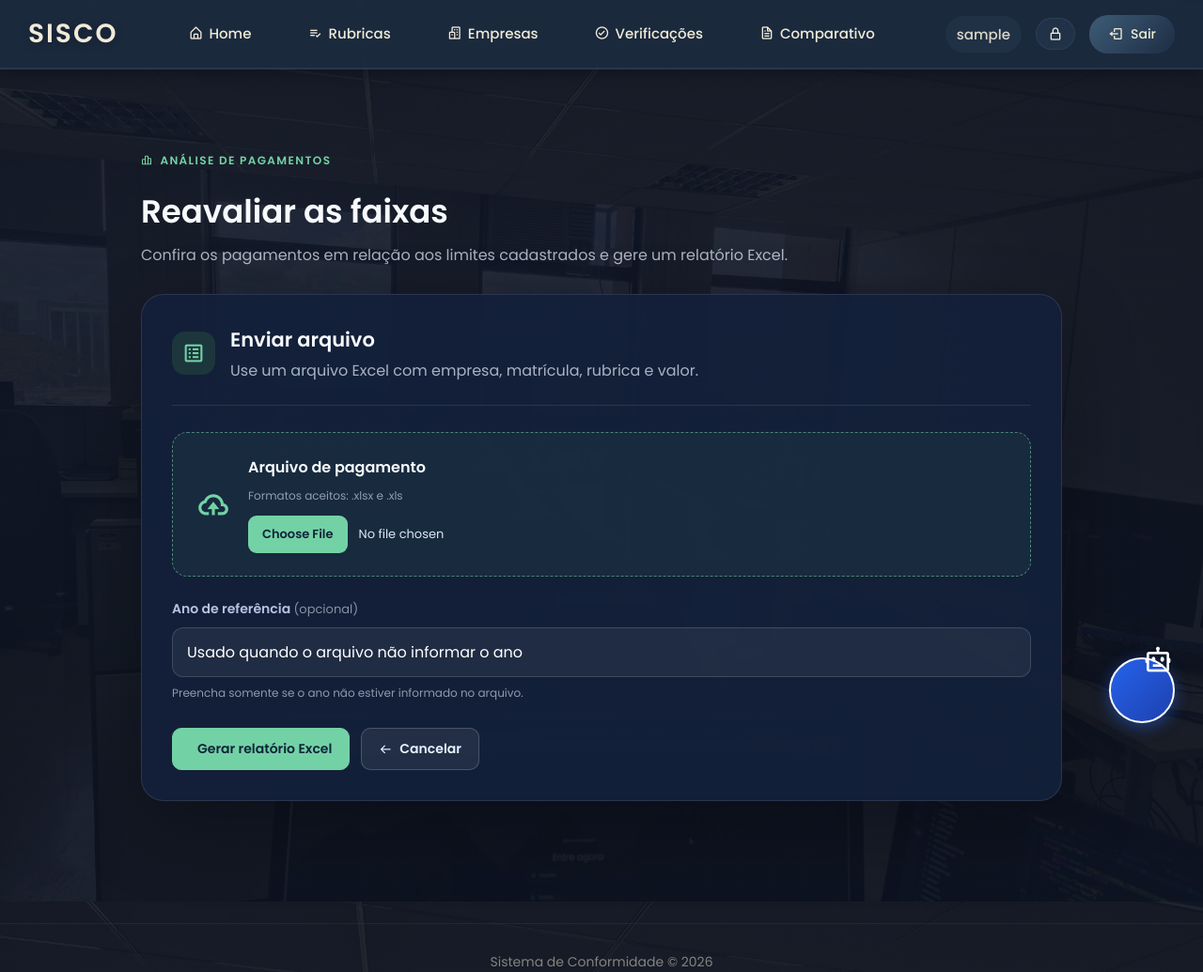
After one commit to juliocesardsl/sisco, a Django app: page /conformidade/reavaliar-faixas/ in a window 1280 px wide. The commit adds this page. Shown: the whole page at 94% size. Run offline with Django 5.2, Linux system fonts and the light colour scheme; the visitor is signed in with stand-in values (Sample User, id 1); parts of the project's set-up code (start-up, migrations or seed data) failed here and were passed over.

Commit message:
Atualização

```diff
--- a/conformidade/forms.py
+++ b/conformidade/forms.py
@@ -102,6 +102,19 @@ class PadraoComparacaoForm(forms.Form):
         widget=forms.FileInput(attrs={'class': 'form-control', 'accept': '.xlsx,.xls'})
     )
 
+class ReavaliarFaixasForm(forms.Form):
+    arquivo_pagamento = forms.FileField(
+        label='Arquivo de pagamento',
+        widget=forms.FileInput(attrs={'class': 'form-control', 'accept': '.xlsx,.xls'})
+    )
+    ano_referencia = forms.IntegerField(
+        label='Ano de referência (opcional)',
+        required=False,
+        min_value=2000,
+        max_value=2100,
+        widget=forms.NumberInput(attrs={'class': 'form-control', 'placeholder': 'Usado quando o arquivo não informar o ano'})
+    )
+
 
 class VerificacaoConformidadeForm(ModelForm):
     rubrica = forms.CharField(
--- a/conformidade/urls.py
+++ b/conformidade/urls.py
@@ -34,4 +34,5 @@ urlpatterns = [
     path('verificacoes/resultados/relatorio-carga-horaria/', views.exportar_relatorio_carga_horaria, name='relatorio_carga_horaria'),
     path('servidor/<int:index>/', views.servidor_detail, name='servidor_detail'),
     path('agente/', views.agente_assistente_view, name='agente_assistente'),
+    path('reavaliar-faixas/', views.reavaliar_faixas, name='reavaliar_faixas'),
 ]
--- a/conformidade/views.py
+++ b/conformidade/views.py
@@ -15,9 +15,11 @@ import tempfile
 import os
 from .models import Rubrica, Empresa, PadraoConformidade, VerificacaoConformidade
 from .forms import RubricaForm, EmpresaForm, PadraoConformidadeForm, PadraoComparacaoForm, VerificacaoConformidadeForm
+from .forms import RubricaForm, EmpresaForm, PadraoConformidadeForm, PadraoComparacaoForm, VerificacaoConformidadeForm, ReavaliarFaixasForm
 from .exporters import exportar_verificacoes_csv, exportar_comparacao_excel
 from .relatorio_gerador import gerar_relatorio_carga_horaria
 from .verificacao_utils import processar_verificacao, comparar_extrator_por_mes
+from .verificacao_utils import processar_verificacao, comparar_extrator_por_mes, _parse_extrator_para_comparacao
 from .agent import gerar_resposta_agente
 
 
@@ -30,6 +32,112 @@ def agente_assistente_view(request):
         if request.headers.get('x-requested-with') == 'XMLHttpRequest':
             return JsonResponse({'resposta': resposta})
     return render(request, 'conformidade/agente.html', {'resposta': resposta})
+
+@login_required
+def reavaliar_faixas(request):
+    if request.method != 'POST':
+        return render(request, 'conformidade/reavaliar_faixas.html', {'form': ReavaliarFaixasForm()})
+
+    form = ReavaliarFaixasForm(request.POST, request.FILES)
+    if not form.is_valid():
+        return render(request, 'conformidade/reavaliar_faixas.html', {'form': form})
+
+    try:
+        resumo = _parse_extrator_para_comparacao(request.FILES['arquivo_pagamento'])
+    except Exception as exc:
+        form.add_error('arquivo_pagamento', str(exc))
+        return render(request, 'conformidade/reavaliar_faixas.html', {'form': form})
+
+    ano_form = form.cleaned_data.get('ano_referencia')
+    resultados = []
+    for item in resumo.to_dict('records'):
+        ano = item.get('ano_referencia') or ano_form
+        try:
+            ano = int(float(ano)) if ano else None
+        except (TypeError, ValueError):
+            ano = None
+        valor = item.get('valor')
+        try:
+            valor = float(valor)
+        except (TypeError, ValueError):
+            valor = None
+        if valor is None:
+            status = 'Valor inválido'
+        elif 40000 <= valor < 60000:
+            status = 'valores acima de 40.000 e abaixo de 60.000'
+        elif 60000 <= valor < 80000:
+            status = 'valores acima de 60.000 e abaixo de 80.000'
+        elif 80000 <= valor < 100000:
+            status = 'valores acima de 80.000 e abaixo de 100.000'
+        elif 100000 <= valor < 200000:
+            status = 'valores acima de 100.000 e abaixo de 200.000'
+        elif 200000 <= valor < 300000:
+            status = 'valores acima de 200.000 e abaixo de 300.000'
+        elif 300000 <= valor < 400000:
+            status = 'valores acima de 300.000 e abaixo de 400.000'
+        elif 400000 <= valor < 500000:
+            status = 'valores acima de 400.000 e abaixo de 500.000'
+        elif 500000 <= valor < 600000:
+            status = 'valores acima de 500.000 e abaixo de 600.000'
+        elif 600000 <= valor < 700000:
+            status = 'valores acima de 600.000 e abaixo de 700.000'
+        else:
+            status = 'Fora da faixa'
+        resultados.append({
+            'empresa': item.get('empresa', ''), 'matricula': item.get('matricula', ''),
+            'cpf': item.get('cpf', ''), 'nome_servidor': item.get('nome_servidor', ''),
+            'cargo': item.get('descricao_cargo') or item.get('cargo', ''),
+            'nr_parcela_inicial': item.get('nr_parcela_inicial', ''),
+            'prazo_parcela': item.get('prazo_parcela', ''),
+            'rubrica': item.get('rubrica', ''), 'descricao_rubrica': item.get('dc_rubrica', ''),
+            'referencia_anterior': '', 'versao_anterior': '',
+            'referencia_atual': item.get('mes_referencia', '') and f"{int(float(item.get('mes_referencia'))):02d}{ano or ''}" or '',
+            'versao_atual': item.get('versao', ''), 'valor_pago': valor, 'ano': ano or '',
+            'status': status,
+        })
+    return _exportar_reavaliacao_excel(resultados)
+
+
+def _exportar_reavaliacao_excel(resultados):
+    import math
+    from openpyxl import Workbook
+    from openpyxl.styles import Font, PatternFill, Alignment
+
+    def valor_excel(value):
+        if value is None:
+            return ''
+        try:
+            if math.isnan(value):
+                return ''
+        except TypeError:
+            pass
+        return value
+
+    workbook = Workbook()
+    sheet = workbook.active
+    sheet.title = 'Reavaliacao das faixas'
+    headers = [
+        'EMPRESA', 'CPF', 'MATRÍCULA', 'NOME', 'CATEGORIA', 'RUBRICA', 'DESCRIÇÃO DA RUBRICA', 'VALOR DA RUBRICA',
+        'PRAZO PARCELA', 'PARCELA INICIAL', 'STATUS FAIXA', 'REFERÊNCIA ATUAL', 'VERSÃO MÊS ATUAL'
+
+    ]
+    sheet.append(headers)
+    for cell in sheet[1]:
+        cell.font = Font(bold=True, color='FFFFFF')
+        cell.fill = PatternFill('solid', fgColor='4472C4')
+        cell.alignment = Alignment(horizontal='center')
+    for item in resultados:
+        sheet.append([valor_excel(item.get(key, '')) for key in (
+            'empresa', 'cpf', 'matricula', 'nome_servidor', 'cargo', 'rubrica', 'descricao_rubrica', 'valor_pago',
+            'prazo_parcela', 'nr_parcela_inicial', 'status', 'referencia_atual', 'versao_atual'
+        )])
+    for column in sheet.columns:
+        width = min(max(len(str(cell.value or '')) for cell in column) + 2, 30)
+        sheet.column_dimensions[column[0].column_letter].width = width
+    response = HttpResponse(content_type='application/vnd.openxmlformats-officedocument.spreadsheetml.sheet')
+    response['Content-Disposition'] = 'attachment; filename="reavaliacao_faixas.xlsx"'
+    workbook.save(response)
+    return response
 
 
 # ===== RUBRICAS =====
--- a/templates/base.html
+++ b/templates/base.html
@@ -78,12 +78,6 @@
         {% block content %}{% endblock %}
     </div>
 
-    <div id="loadingOverlay" class="loading-overlay hidden" aria-hidden="true">
-        <div class="loading-card">
-            <i class='bx bx-loader-alt loading-icon'></i>
-            <p>Carregando, aguarde...</p>
-        </div>
-    </div>
 
     <footer class="footer-section">
         <p class="footer-text">Sistema de Conformidade © 2026</p>
--- /dev/null
+++ b/templates/conformidade/reavaliar_faixas.html
@@ -0,0 +1,91 @@
+{% extends "base.html" %}
+
+{% block title %}Reavaliar as faixas - SISCO{% endblock %}
+
+{% block content %}
+<div class="faixas-page">
+    <div class="faixas-header">
+        <div>
+            <span class="eyebrow"><i class="bx bx-bar-chart-alt-2"></i> Análise de pagamentos</span>
+            <h1>Reavaliar as faixas</h1>
+            <p>Confira os pagamentos em relação aos limites cadastrados e gere um relatório Excel.</p>
+        </div>
+    </div>
+
+    <div class="faixas-panel">
+        <div class="panel-heading">
+            <div class="panel-icon"><i class="bx bx-spreadsheet"></i></div>
+            <div>
+                <h2>Enviar arquivo</h2>
+                <p>Use um arquivo Excel com empresa, matrícula, rubrica e valor.</p>
+            </div>
+        </div>
+
+        <form method="post" enctype="multipart/form-data" class="faixas-form">
+            {% csrf_token %}
+            {% if form.non_field_errors %}
+                <div class="alert alert-danger">{{ form.non_field_errors }}</div>
+            {% endif %}
+
+            <div class="upload-zone">
+                <i class="bx bx-cloud-upload"></i>
+                <div>
+                    <label for="{{ form.arquivo_pagamento.id_for_label }}">Arquivo de pagamento</label>
+                    <p>Formatos aceitos: .xlsx e .xls</p>
+                    {{ form.arquivo_pagamento }}
+                    {% if form.arquivo_pagamento.errors %}<small class="field-error">{{ form.arquivo_pagamento.errors.0 }}</small>{% endif %}
+                </div>
+            </div>
+
+            <div class="field-group">
+                <label for="{{ form.ano_referencia.id_for_label }}">Ano de referência <span>(opcional)</span></label>
+                {{ form.ano_referencia }}
+                {% if form.ano_referencia.errors %}<small class="field-error">{{ form.ano_referencia.errors.0 }}</small>{% endif %}
+                <small class="field-help">Preencha somente se o ano não estiver informado no arquivo.</small>
+            </div>
+
+            <div class="form-actions">
+                <button type="submit" class="btn btn-primary"><i class="bx bx-file-export"></i> Gerar relatório Excel</button>
+                <a href="{% url 'home' %}" class="btn btn-secondary"><i class="bx bx-arrow-back"></i> Cancelar</a>
+            </div>
+        </form>
+    </div>
+</div>
+{% endblock %}
+
+{% block extra_css %}
+<style>
+.faixas-page { max-width: 980px; margin: 0 auto; padding: 18px 20px 60px; }
+.faixas-header { margin-bottom: 28px; }
+.eyebrow { display: inline-flex; align-items: center; gap: 7px; color: #73d2a5; font-size: 12px; font-weight: 700; letter-spacing: 1.4px; text-transform: uppercase; }
+.eyebrow i, .panel-icon i, .upload-zone > i, .form-actions i { position: static; top: auto; left: auto; color: inherit; }
+.faixas-header h1 { color: #f8fafe; font-size: 34px; margin: 10px 0 8px; }
+.faixas-header p, .panel-heading p { color: rgba(232, 241, 255, .7); margin: 0; line-height: 1.6; }
+.faixas-panel { background: rgba(20, 32, 58, .94); border: 1px solid rgba(255,255,255,.1); border-radius: 24px; box-shadow: 0 30px 80px rgba(0,0,0,.28); padding: 32px; }
+.panel-heading { display: flex; gap: 16px; align-items: center; border-bottom: 1px solid rgba(255,255,255,.1); padding-bottom: 24px; margin-bottom: 28px; }
+.panel-heading h2 { color: #f8fafe; font-size: 21px; margin: 0 0 5px; }
+.panel-icon { width: 46px; height: 46px; display: grid; place-items: center; flex: 0 0 46px; border-radius: 14px; background: rgba(76,175,80,.16); color: #73d2a5; font-size: 25px; }
+.faixas-form { display: grid; gap: 24px; }
+.upload-zone { display: flex; align-items: center; gap: 18px; border: 1px dashed rgba(115,210,165,.55); border-radius: 16px; padding: 24px; background: rgba(115,210,165,.06); }
+.upload-zone > i { color: #73d2a5; font-size: 38px; }
+.upload-zone label, .field-group label { display: block; color: #b8c3e3; font-size: 14px; font-weight: 600; margin-bottom: 9px; }
+.upload-zone label { color: #f8fafe; font-size: 16px; }
+.upload-zone p, .field-help { color: rgba(232,241,255,.58); font-size: 12px; margin: 0 0 12px; }
+.upload-zone input[type=file] { display: block; width: 100%; max-width: 100%; color: #dce7f6; font: inherit; font-size: 13px; }
+.upload-zone input[type=file]::file-selector-button { margin-right: 12px; padding: 9px 14px; border: 1px solid rgba(115,210,165,.55); border-radius: 9px; background: #73d2a5; color: #10243a; font: inherit; font-weight: 700; cursor: pointer; }
+.upload-zone input[type=file]::file-selector-button:hover { background: #8be5ba; }
+.field-group input { color: #e8f1ff; font: inherit; }
+.field-group input { width: 100%; box-sizing: border-box; padding: 13px 15px; border: 1px solid rgba(255,255,255,.14); border-radius: 12px; background: rgba(255,255,255,.06); }
+.field-group input:focus { outline: none; border-color: #73d2a5; box-shadow: 0 0 0 4px rgba(115,210,165,.12); }
+.field-group label span { display: inline; color: rgba(232,241,255,.55); font-weight: 400; }
+.field-help { display: block; margin: 8px 0 0; }
+.field-error { display: block; color: #ff9b9b; font-size: 13px; margin-top: 8px; }
+.form-actions { display: flex; align-items: center; flex-wrap: wrap; gap: 12px; margin-top: 4px; }
+.form-actions .btn { min-height: 44px; box-sizing: border-box; border-radius: 10px; padding: 11px 18px; font: inherit; font-size: 14px; font-weight: 700; text-decoration: none; cursor: pointer; }
+.form-actions .btn-primary { display: inline-flex; align-items: center; gap: 8px; border: 1px solid #73d2a5; background: #73d2a5; color: #10243a; }
+.form-actions .btn-primary:hover { background: #8be5ba; box-shadow: 0 8px 20px rgba(115,210,165,.2); }
+.form-actions .btn-secondary { display: inline-flex; align-items: center; gap: 8px; border: 1px solid rgba(255,255,255,.18); background: rgba(255,255,255,.07); color: #e8f1ff; }
+.form-actions .btn-secondary:hover { background: rgba(255,255,255,.13); }
+@media (max-width: 640px) { .faixas-page { padding: 8px 14px 40px; } .faixas-panel { padding: 22px 18px; } .faixas-header h1 { font-size: 28px; } .upload-zone { align-items: flex-start; flex-direction: column; } }
+</style>
+{% endblock %}
```
Also changed, not shown: conformidade/verificacao_utils.py (+10 -3 lines), templates/home.html (+9 -0 lines).
